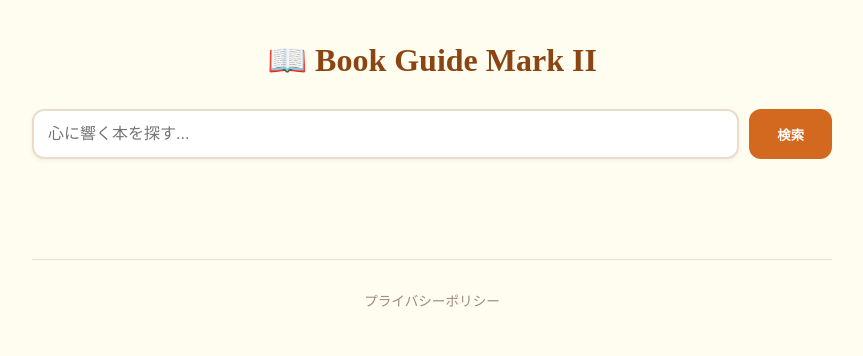
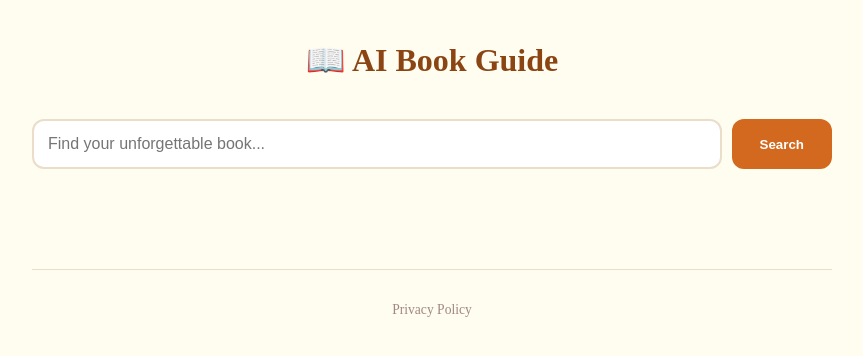
Before and after one commit to elephantmaccha/book-guide-app-mark2, a Next.js app: page / in a window 1280 px wide. Shown: the top 356 px of the page, without its empty margins (208-1071 px from the left). Built offline with nearby package versions, Linux system fonts and the light colour scheme.

Commit message:
Translate site to English

```diff
--- a/app/page.tsx
+++ b/app/page.tsx
@@ -1,37 +1,32 @@
-"use client";
-import { useState } from 'react';
+'use client';
+
+import React, { useState } from 'react';
 
 export default function Home() {
   const [query, setQuery] = useState('');
-  const [books, setBooks] = useState([]);
-  const [loading, setLoading] = useState(false);
+  const [books, setBooks] = useState<any[]>([]);
 
   const searchBooks = async (e: React.FormEvent) => {
     e.preventDefault();
     if (!query) return;
-    setLoading(true);
-    try {
+
     const res = await fetch(`https://www.googleapis.com/books/v1/volumes?q=${encodeURIComponent(query)}`);
     const data = await res.json();
     setBooks(data.items || []);
-    } catch (error) {
-      console.error("検索エラー:", error);
-    }
-    setLoading(false);
   };
 
   return (
     <main style={{ padding: '20px', maxWidth: '800px', margin: '0 auto', minHeight: '100vh' }}>
       <h1 style={{ textAlign: 'center', color: '#8b4513', fontSize: '2rem', marginBottom: '30px' }}>
-        📖 Book Guide Mark II
+        📖 AI Book Guide
       </h1>
 
-      <form onSubmit={searchBooks} style={{ display: 'flex', gap: '10px', marginBottom: '40px' }}>
+      <form onSubmit={searchBooks} style={{ display: 'flex', gap: '10px', margin: '40px 0' }}>
         <input
           type="text"
           value={query}
           onChange={(e) => setQuery(e.target.value)}
-          placeholder="心に響く本を探す..."
+          placeholder="Find your unforgettable book..."
           style={{
             flex: 1,
             padding: '14px',
@@ -39,68 +34,47 @@ export default function Home() {
             border: '2px solid #eaddca',
             backgroundColor: '#ffffff',
             color: '#443322',
-            fontSize: '1rem',
-            boxShadow: '0 2px 4px rgba(0,0,0,0.05)'
+            fontSize: '1rem'
           }}
         />
-        <button type="submit" style={{
+        <button
+          type="submit"
+          style={{
             padding: '12px 28px',
-          backgroundColor: '#d2691e', // 温かいテラコッタ色
+            backgroundColor: '#d2691e',
             color: 'white',
             border: 'none',
             borderRadius: '12px',
             cursor: 'pointer',
-          fontWeight: 'bold',
-          transition: 'background 0.3s'
-        }}>
-          検索
+            fontWeight: 'bold'
+          }}
+        >
+          Search
         </button>
       </form>
 
-      {loading && <p style={{ textAlign: 'center', color: '#8b4513' }}>本を読み込んでいます...</p>}
-
       <div style={{ display: 'grid', gap: '25px' }}>
-        {books.map((book: any) => (
+        {books.map((book) => (
           <div key={book.id} style={{
-            border: '1px solid #f3e5ab',
-            padding: '25px',
-            borderRadius: '16px',
-            backgroundColor: '#ffffff',
-            boxShadow: '0 4px 12px rgba(139, 69, 19, 0.08)'
+            padding: '20px',
+            borderRadius: '15px',
+            backgroundColor: '#fffaf0',
+            border: '1px solid #f5f5dc',
+            boxShadow: '0 4px 6px rgba(0,0,0,0.05)'
           }}>
-            <h2 style={{ fontSize: '1.25rem', margin: '0 0 10px 0', color: '#5d4037' }}>{book.volumeInfo.title}</h2>
-            <p style={{ color: '#8d6e63', fontSize: '0.9rem', marginBottom: '15px' }}>
-              著者: {book.volumeInfo.authors?.join(', ') || '不明'}
+            <h2 style={{ color: '#5d4037', margin: '0 0 10px 0' }}>{book.volumeInfo.title}</h2>
+            <p style={{ color: '#8d6e63', fontSize: '0.9rem' }}>{book.volumeInfo.authors?.join(', ')}</p>
+            <p style={{ color: '#4e342e', lineHeight: '1.6' }}>
+              {book.volumeInfo.description ? book.volumeInfo.description.substring(0, 150) + '...' : 'No description available.'}
             </p>
-
-            <div style={{ display: 'flex', gap: '15px', alignItems: 'flex-start' }}>
-              {book.volumeInfo.imageLinks?.thumbnail && (
-                <img
-                  src={book.volumeInfo.imageLinks.thumbnail}
-                  alt={book.volumeInfo.title}
-                  style={{ borderRadius: '4px', width: '100px', boxShadow: '2px 2px 5px rgba(0,0,0,0.1)' }}
-                />
-              )}
-              <div style={{ flex: 1 }}>
-                <p style={{ fontSize: '0.9rem', lineHeight: '1.6', color: '#4e342e' }}>
-                  {book.volumeInfo.description ? book.volumeInfo.description.substring(0, 150) + '...' : '（解説はまだありません）'}
-                </p>
-                <a
-                  href={book.volumeInfo.infoLink}
-                  target="_blank"
-                  rel="noopener noreferrer"
-                  style={{ color: '#d2691e', textDecoration: 'none', fontWeight: 'bold', fontSize: '0.9rem' }}
-                >
-                  この本を詳しく見る ➔
-                </a>
-              </div>
-            </div>
           </div>
         ))}
       </div>
 
       <footer style={{ marginTop: '60px', textAlign: 'center', borderTop: '1px solid #eaddca', padding: '30px' }}>
-        <a href="/privacy" style={{ color: '#a1887f', fontSize: '0.85rem', textDecoration: 'none' }}>プライバシーポリシー</a>
+        <a href="/privacy" style={{ color: '#a1887f', fontSize: '0.85rem', textDecoration: 'none' }}>
+          Privacy Policy
+        </a>
       </footer>
     </main>
   );
```
Lines whose indentation alone changed are shown as unchanged.
